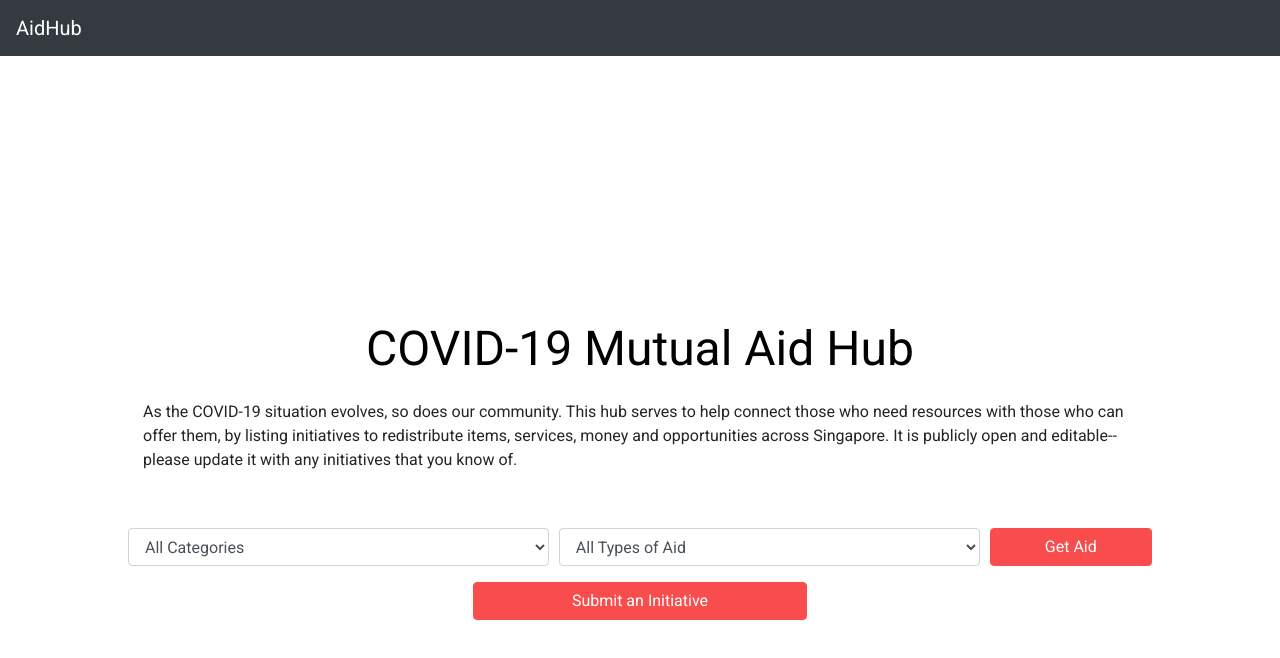
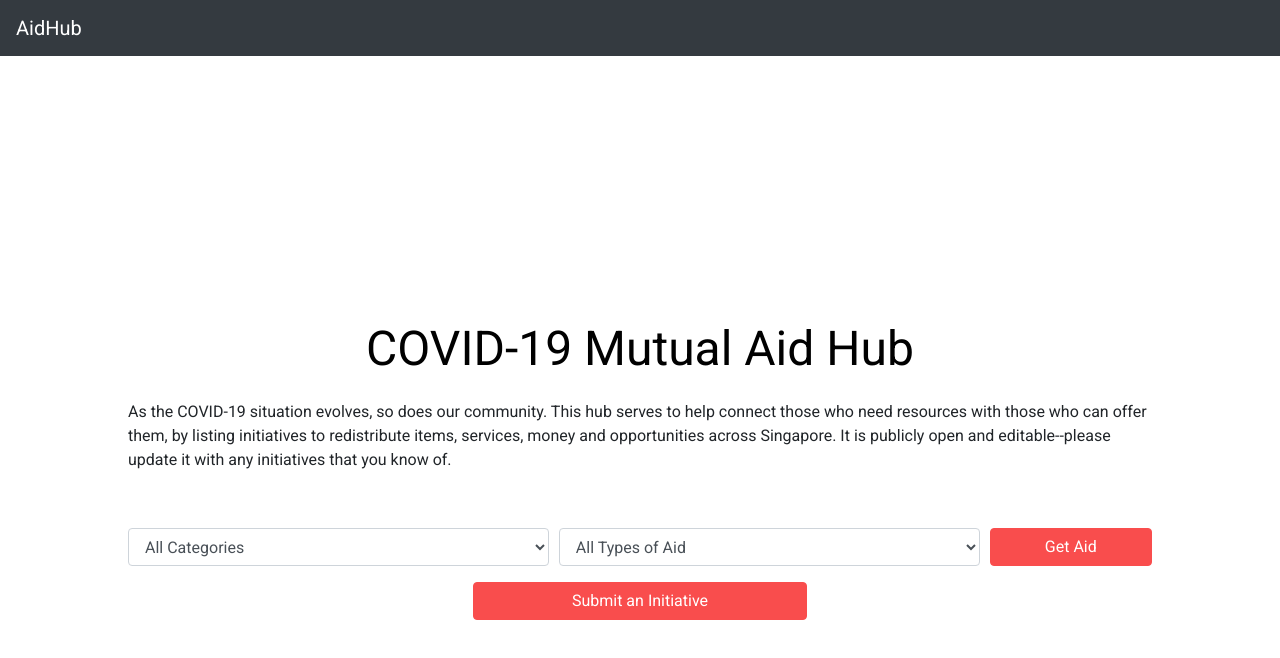
Before and after one commit to kyuyjay/AidHub, a website: page static/index.html in a window 1280 px wide. Drawn offline with Linux system fonts and the light colour scheme.

Commit message:
minor change to intro text padding

```diff
--- a/static/index.html
+++ b/static/index.html
@@ -19,7 +19,7 @@
                     </div>
                 </div>
                 <div id="welcome" class="row px-0 mx-0">
-                    <div class="col">
+                    <div class="col px-0">
                         <p>As the COVID-19 situation evolves, so does our community. This hub serves to help connect those who need resources with those who can offer them, by listing initiatives to redistribute items, services, money and opportunities across Singapore. It is publicly open and editable--please update it with any initiatives that you know of.</p>
                     </div>
                 </div>
```
